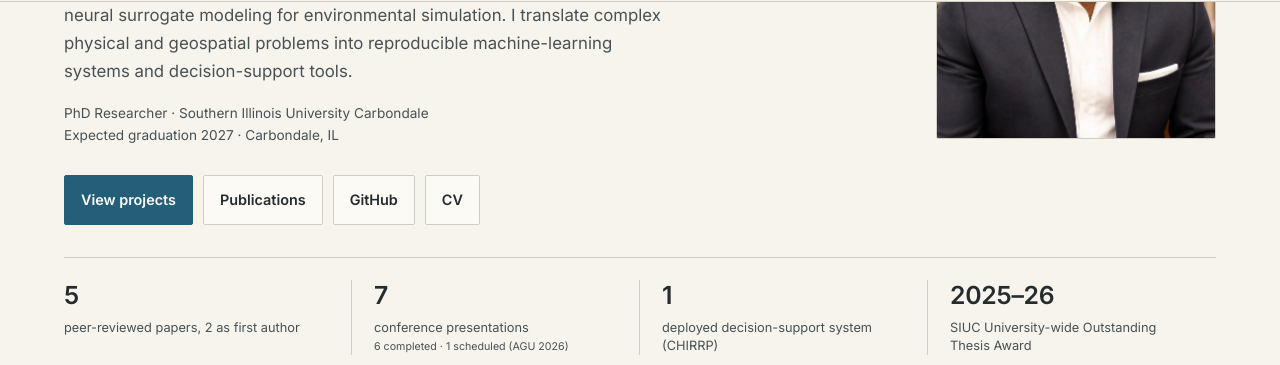
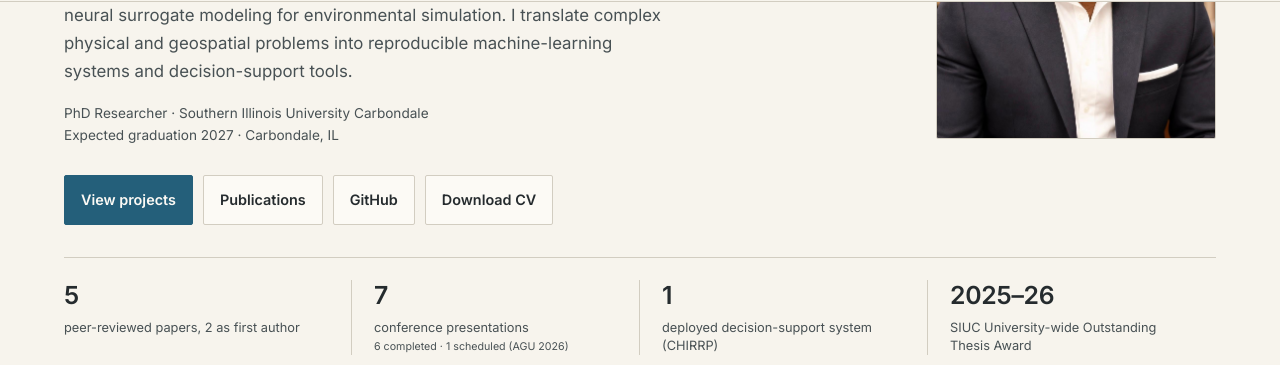
Before and after one commit to mikedidem/medidem, a Jekyll site: the page built from _pages/home.html, in a window 1280 px wide and 900 px high, scrolled down 368 px. Shown: the part 69-434 px from the top of the window. Built offline with Jekyll 4.4.1, drawn with Linux system fonts in a browser that asks for light colours.

Commit message:
Revert "Link CV to the Google Doc: read-only view plus PDF download"
This reverts commit b6c5940b5d3c136b5bfe43fb0784384bd61c9e7d.

```diff
--- a/_data/navigation.yml
+++ b/_data/navigation.yml
@@ -12,5 +12,5 @@
     url: "/about/"
 
   - title: "CV"
-    url: "https://docs.google.com/document/d/1dX2v8VH_DOtNWqp_QLMW70Rry4G3AY43fWnLcq2nwdc/preview"
+    url: "/cv/Michael_Edidem_CV.pdf"
     external: true
--- a/_layouts/portfolio.html
+++ b/_layouts/portfolio.html
@@ -68,7 +68,7 @@
       <p class="site-footer__links">
         <a href="mailto:{{ site.author.email }}">Email</a>
         <a href="https://github.com/{{ site.author.github }}">GitHub</a>
-        <a href="https://docs.google.com/document/d/1dX2v8VH_DOtNWqp_QLMW70Rry4G3AY43fWnLcq2nwdc/preview">CV</a>
+        <a href="{{ '/cv/Michael_Edidem_CV.pdf' | relative_url }}">CV</a>
       </p>
     </div>
   </footer>
--- a/_pages/about.html
+++ b/_pages/about.html
@@ -11,8 +11,7 @@
     <h1>Background &amp; Experience</h1>
     <p>I'm a PhD researcher at Southern Illinois University Carbondale working at the intersection of geospatial AI and scientific machine learning. My research combines spatial and spatiotemporal modeling, remote sensing and computer vision, and neural surrogate modeling for environmental applications. It builds on five years of applied geospatial work in surveying, utilities and engineering consulting.</p>
     <div class="btn-row">
-      <a class="btn btn--primary" href="https://docs.google.com/document/d/1dX2v8VH_DOtNWqp_QLMW70Rry4G3AY43fWnLcq2nwdc/preview">View CV</a>
-      <a class="btn" href="https://docs.google.com/document/d/1dX2v8VH_DOtNWqp_QLMW70Rry4G3AY43fWnLcq2nwdc/export?format=pdf">Download CV (PDF)</a>
+      <a class="btn btn--primary" href="{{ '/cv/Michael_Edidem_CV.pdf' | relative_url }}">Download CV</a>
       <a class="btn" href="mailto:{{ site.author.email }}">Email</a>
     </div>
   </div>
--- a/_pages/home.html
+++ b/_pages/home.html
@@ -16,7 +16,7 @@
         <a class="btn btn--primary" href="#projects">View projects</a>
         <a class="btn" href="{{ '/publications/' | relative_url }}">Publications</a>
         <a class="btn" href="https://github.com/{{ site.author.github }}">GitHub</a>
-        <a class="btn" href="https://docs.google.com/document/d/1dX2v8VH_DOtNWqp_QLMW70Rry4G3AY43fWnLcq2nwdc/preview">CV</a>
+        <a class="btn" href="{{ '/cv/Michael_Edidem_CV.pdf' | relative_url }}">Download CV</a>
       </div>
     </div>
     <img class="hero__photo" src="{{ '/images/pimage.jpeg' | relative_url }}" alt="Portrait of Michael Edidem" width="280" height="340">
@@ -275,7 +275,7 @@
     <div class="cta__actions">
       <a class="btn btn--light" href="mailto:{{ site.author.email }}">Email me</a>
       <a class="btn btn--ghost" href="https://github.com/{{ site.author.github }}">GitHub</a>
-      <a class="btn btn--ghost" href="https://docs.google.com/document/d/1dX2v8VH_DOtNWqp_QLMW70Rry4G3AY43fWnLcq2nwdc/preview">CV</a>
+      <a class="btn btn--ghost" href="{{ '/cv/Michael_Edidem_CV.pdf' | relative_url }}">CV</a>
       <a class="btn btn--ghost" href="{{ '/publications/' | relative_url }}">Publications</a>
     </div>
   </div>
```
